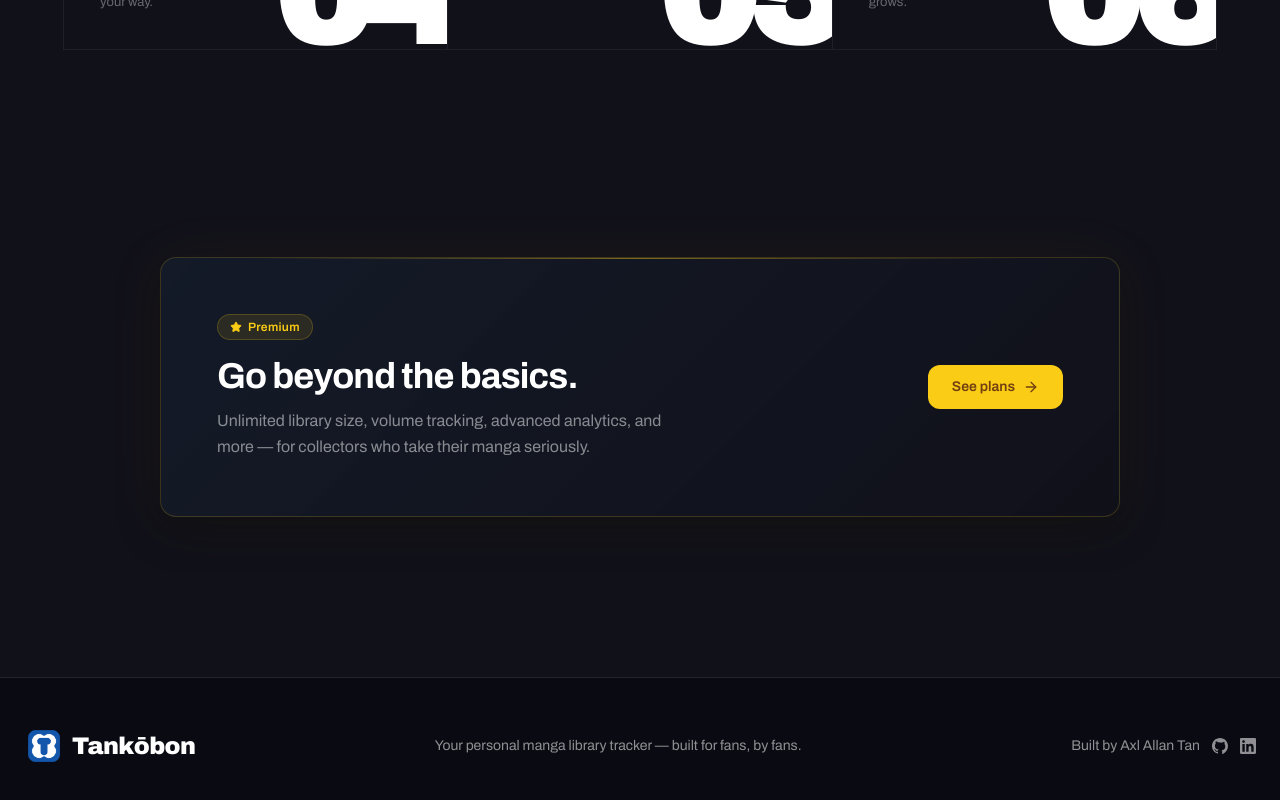
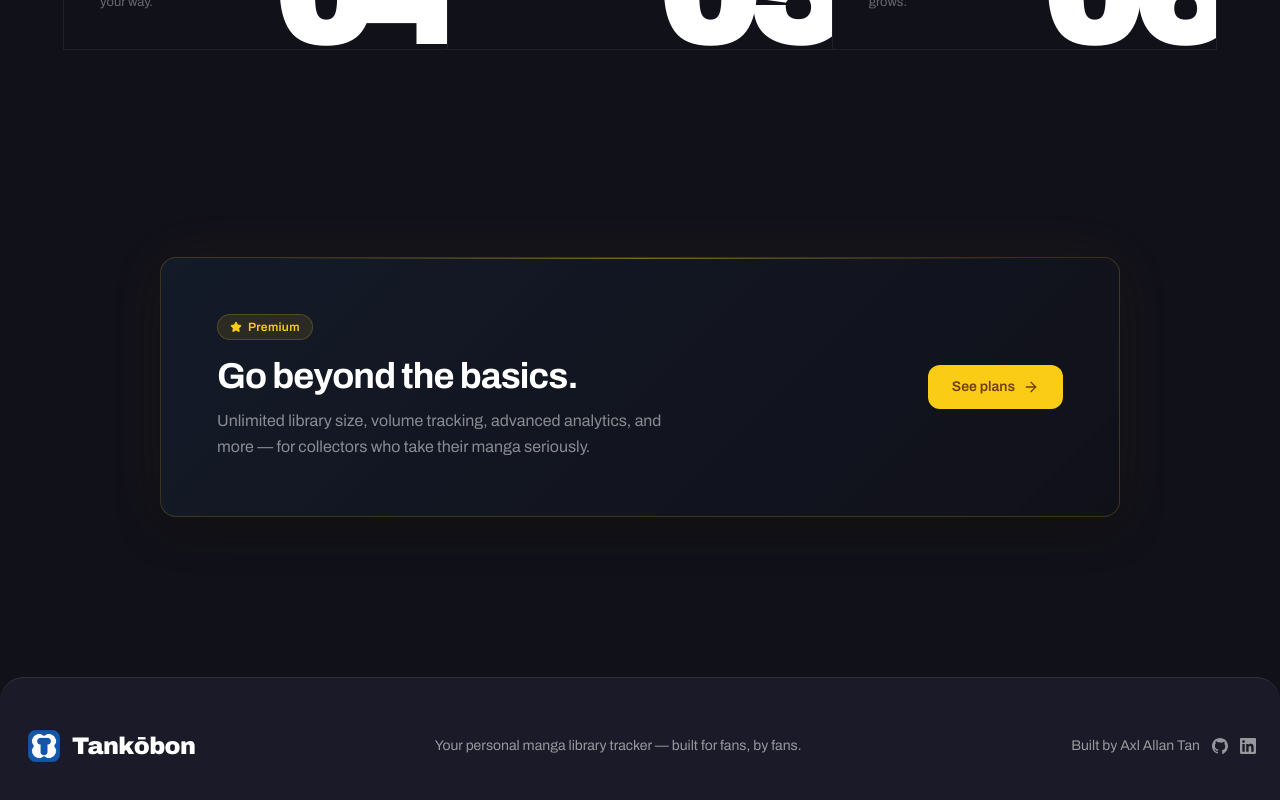
Before and after one commit to laxnat/Tankobon, a Next.js app: page / in a window 1280 px wide. Shown: the part 1599-2399 px from the top of the page. Built offline with nearby package versions, Linux system fonts and the light colour scheme; no server answers.

Commit message:
style: simple UI change

```diff
--- a/app/components/Footer.tsx
+++ b/app/components/Footer.tsx
@@ -5,7 +5,7 @@ import Image from "next/image";
 
 export default function Footer() {
     return (
-        <footer className="relative w-screen left-[50%] right-[50%] -translate-x-[50%] bg-[#0a0a12] border-t border-white/10 mt-40">
+        <footer className="relative w-screen left-[50%] right-[50%] -translate-x-[50%] bg-light-navy border-t border-white/10 mt-40 rounded-t-3xl">
             <div className="max-w-7xl mx-auto px-6 py-12 grid grid-cols-3 items-center text-white/70">
                 {/* Left — logo */}
                 <Link
```
